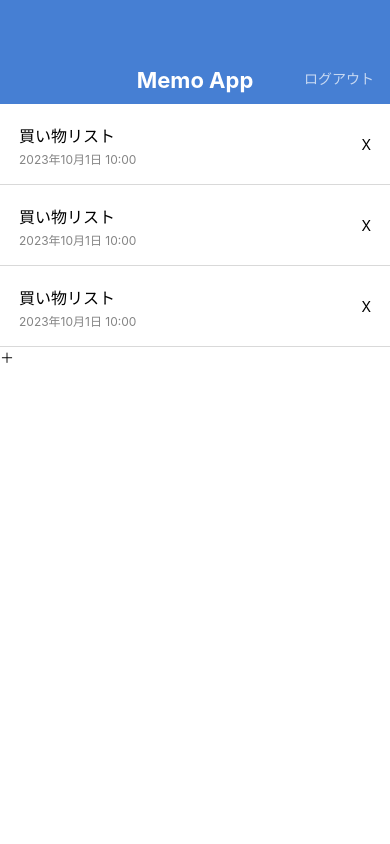
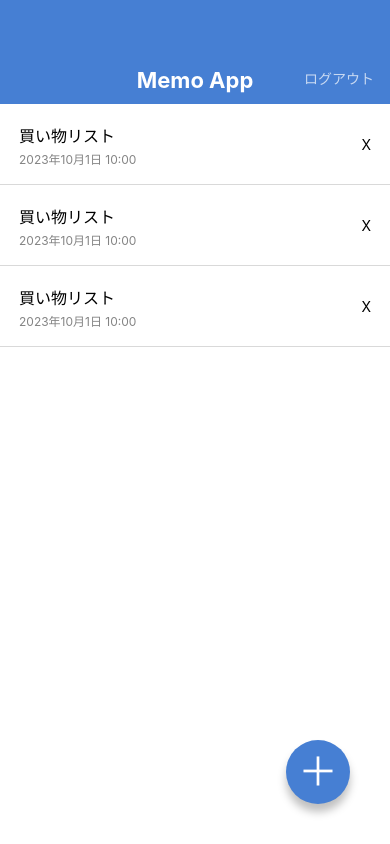
Before and after one commit to shunwitter/MemoApp4, a React Native app: screen / in a window 390 px wide. Built offline with nearby package versions, Linux system fonts and the light colour scheme.

Commit message:
Style circle button

```diff
--- a/src/app/index.tsx
+++ b/src/app/index.tsx
@@ -45,8 +45,8 @@
 
       </View>
 
-      <View>
-        <Text>＋</Text>
+      <View style={styles.circleButton}>
+        <Text style={styles.circleButtonLabel}>＋</Text>
       </View>
     </View>
   )
@@ -96,6 +96,27 @@
     fontSize: 12,
     lineHeight: 16,
     color: '#848484'
+  },
+  circleButton: {
+    width: 64,
+    height: 64,
+    borderRadius: 32,
+    backgroundColor: '#467FD3',
+    justifyContent: 'center',
+    alignItems: 'center',
+    position: 'absolute',
+    right: 40,
+    bottom: 40,
+    shadowColor: '#000000',
+    shadowOpacity: 0.25,
+    shadowRadius: 8,
+    shadowOffset: { width: 0, height: 8 },
+    elevation: 8
+  },
+  circleButtonLabel: {
+    color: '#ffffff',
+    fontSize: 40,
+    lineHeight: 48
   }
 })
 
```
